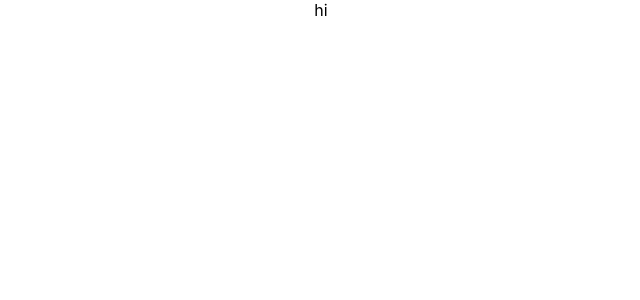
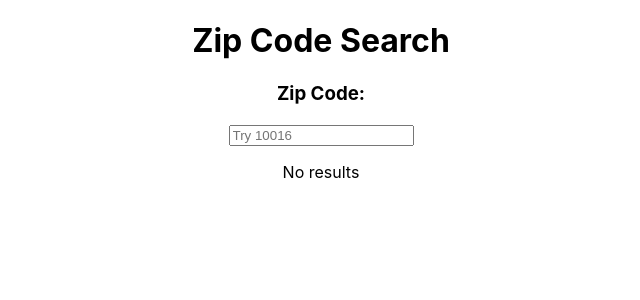
Before and after one commit to davidy9000/zip-search, a React (Create React App) app: page / in a window 1280 px wide. Shown: the top 300 px of the page, without its empty margins (319-959 px from the left). Built offline with nearby package versions, Linux system fonts and the light colour scheme.

Commit message:
add static zip code search page

```diff
--- a/src/App.js
+++ b/src/App.js
@@ -5,7 +5,10 @@ import LocationCards from './components/LocationCard.js'
 function App() {
   return (
     <div className="App">
-      hi
+      <h1>Zip Code Search</h1>
+      <h3>Zip Code:</h3>
+      <input type="text" placeholder="Try 10016"/>
+      <p>No results</p>
     </div>
   );
 }
```
